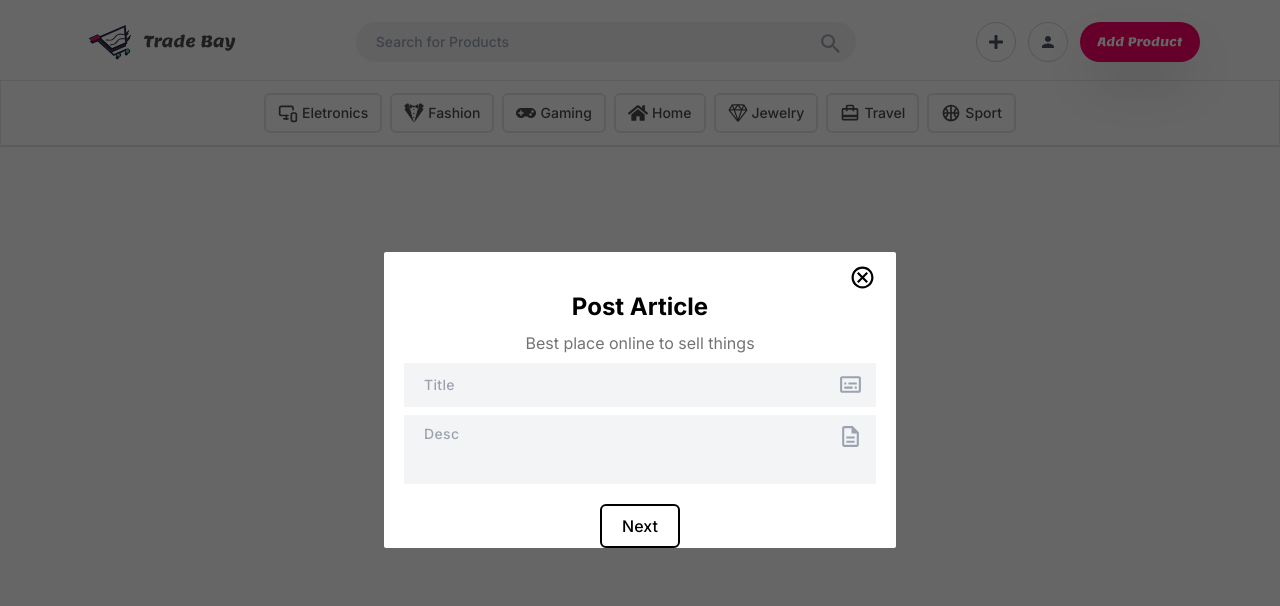
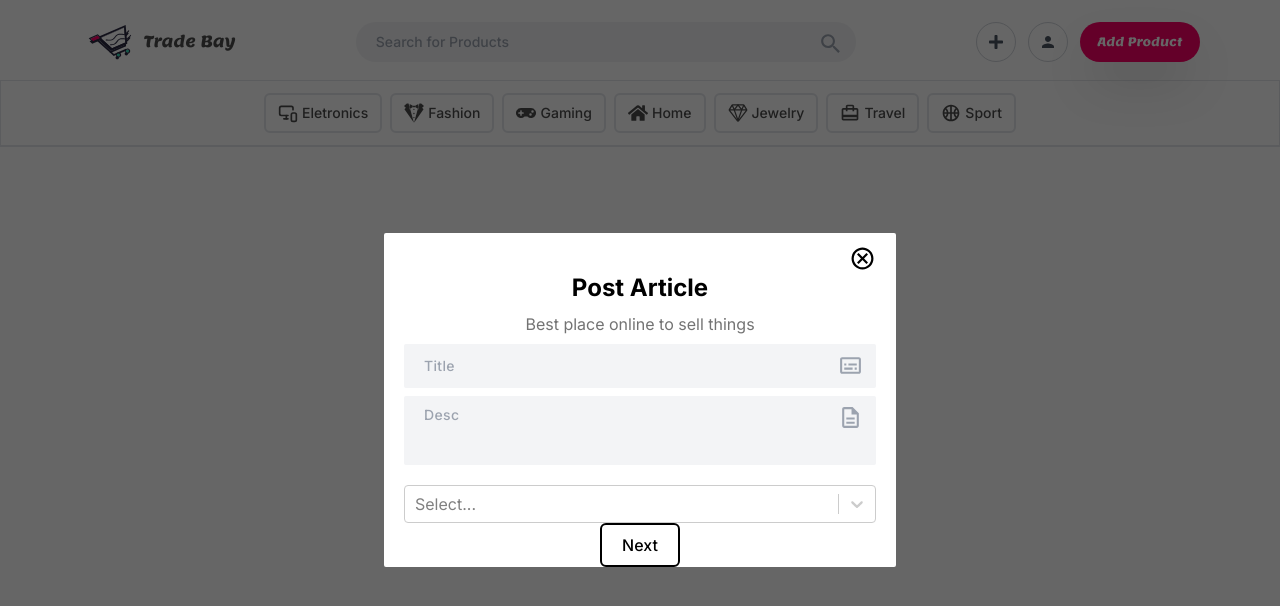
Before and after one commit to d2ni3l/TradeBay, a Next.js app in the folder app/: page /home in a window 1280 px wide. Both pictures are taken after a click on the button 995 px from the left and 42 px from the top of the page. Shown: the top 606 px of the page. Built offline with nearby package versions, Linux system fonts and the light colour scheme.

Commit message:
react-select compoment

```diff
--- a/app/app/components/Inputs/ReactSelect.tsx
+++ b/app/app/components/Inputs/ReactSelect.tsx
@@ -1,30 +1,36 @@
-'use client'
+"use client";
 
-import React, { useState } from 'react'
-import Select from 'react-select'
+import React, { useState } from "react";
+import Select from "react-select";
 
-type OptionType =  {value: string | number; label: string | number; }[]
-type OptionsType = Array<OptionType>
- type ValueType = OptionType | OptionsType | null | void
+type OptionType = { value: string | number; label: string | number }[];
+type OptionsType = Array<OptionType>;
+type ValueType = OptionType | OptionsType | null | void;
 
 interface ReactSelectInterface {
-  options: { value: string | number; label: string | number; }[]
-  setValues: (choice: { value: string | number; label: string | number; }) => void
+  options: { value: string | number; label: string | number }[];
+  setState: React.Dispatch<React.SetStateAction<any>>;
+  focusedStateStyle: string
+  unFocusedStateStyle: string
 }
-export default function ReactSelect({options,setValues }: ReactSelectInterface) {
-
-
-  const  [value, setValue] = useState<{ value: string | number; label: string | number; } | null>()
-  console.log(value)
-
-
+export default function ReactSelect({
+  options,
+  focusedStateStyle,
+  unFocusedStateStyle,
+  setState,
+}: ReactSelectInterface) {
   return (
     <div>
       <Select
-      options={options}
-      // onChange={(choice) => setValues(choice)}
+        options={options}
+        onChange={(choice) => {
+          setState(choice);
+        }}
+        classNames={{
+          control: (state) =>
+            state.isFocused ? focusedStateStyle : unFocusedStateStyle,
+        }}
       />
     </div>
-  )
+  );
 }
-// find a way to pass react select value to postarticlemodal
--- a/app/app/components/categories/categorieslist.ts
+++ b/app/app/components/categories/categorieslist.ts
@@ -11,31 +11,47 @@ export const  categoryList = [
     {
         label: 'Eletronics',
         icon: LuMonitorSmartphone,
+        value: 'eletronics'
     },
 
     {
         label: 'Fashion',
-        icon: SiStylelint
+        icon: SiStylelint,
+        value: 'fashion'
+
+
     },
 
     {
         label: 'Gaming',
-        icon: FaGamepad
+        icon: FaGamepad,
+        value: 'gaming'
     },
     {
         label: 'Home',
-        icon: FaHome
+        icon: FaHome,
+        value: 'home'
+
     },
     {
         label: 'Jewelry',
-        icon: IoDiamondOutline
+        icon: IoDiamondOutline,
+        value: 'jewelry'
     },
     {
         label: 'Travel',
-        icon: MdCardTravel
+        icon: MdCardTravel,
+        value: 'travel'
     },
     {
         label: 'Sport',
-        icon: MdOutlineSportsBasketball
+        icon: MdOutlineSportsBasketball,
+        value: 'sport'
     }
 ]
+
+
+
+export const selectCategory = categoryList.map(({icon, ...rest}) => {
+    return rest
+});
--- a/app/app/components/modal/PostArticleModal.tsx
+++ b/app/app/components/modal/PostArticleModal.tsx
@@ -8,16 +8,19 @@ import { MdOutlineSubtitles } from "react-icons/md";
 import { MdOutlineDescription } from "react-icons/md";
 import postArticleModal from "@/app/hooks/postArticleModal";
 import ReactSelect from "../Inputs/ReactSelect";
+import { selectCategory } from "../categories/categorieslist";
 
-
-const categoryOptions = [
-  {value: 'Home', label: 'Home'}
-]
 export default function PostArticleModal() {
   const open = postArticleModal((state) => state.open);
 
+  console.log(selectCategory);
+
   const closeModal = postArticleModal((state) => state.closeModal);
   const disabled = false;
+  const [selectValue, setSelectValue] = useState<
+    { value: string | number; label: string | number } | {}
+  >({});
+
   const {
     register,
     handleSubmit,
@@ -30,11 +33,10 @@ export default function PostArticleModal() {
       description: "",
       price: 0,
       condition: "good",
-      category: '',
+      category: "",
     },
   });
-  console.log(watch());
-
+  console.log(selectValue);
 
   const body = (
     <>
@@ -80,12 +82,18 @@ export default function PostArticleModal() {
         />
       </div>
       */}
-      <div className="pt-5"/>
+      <div className='pt-5' />
 
-      {/* <ReactSelect
-
-      options={categoryOptions}
-      /> */}
+      <ReactSelect
+        setState={setSelectValue}
+        options={selectCategory}
+        focusedStateStyle='border-red-500'
+        unFocusedStateStyle=' '
+        // classNames={{
+        //   control: (state) =>
+        //     state.isFocused ? 'border-red-600' : 'border-grey-300',
+        // }}
+      />
     </>
   );
   return (
```
Also changed, not shown: app/app/components/Inputs/Counter.tsx (added), 1 other file (tests, documents, lock files or other folders).
